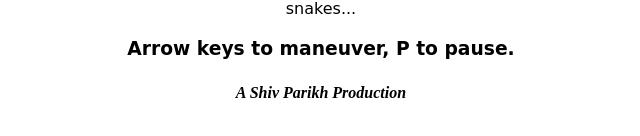
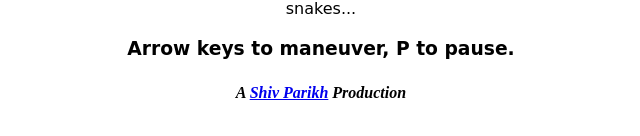
Before and after one commit to parikhshiv/snake, a plain HTML site: page index.html in a window 1280 px wide. Shown: the part 590-726 px from the top of the page, 319-959 px from the left. Drawn offline with Linux system fonts and the light colour scheme.

Commit message:
Update index.html

```diff
--- a/index.html
+++ b/index.html
@@ -16,7 +16,7 @@
   </figure>
     <p>Eat 30 apples to win! But avoid the other snakes...</p>
     <h3>Arrow keys to maneuver, P to pause.</h3>
-    <h4>A Shiv Parikh Production</h4>
+    <h4>A <a href="http://shiv-parikh.com">Shiv Parikh</a> Production</h4>
 
     <script>
       var $container = $("#container");
```
